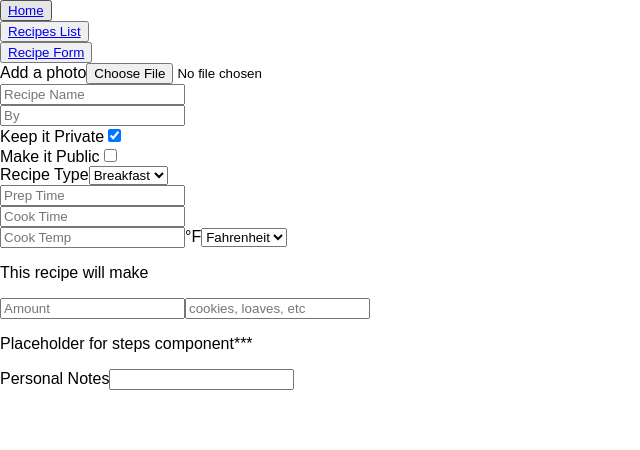
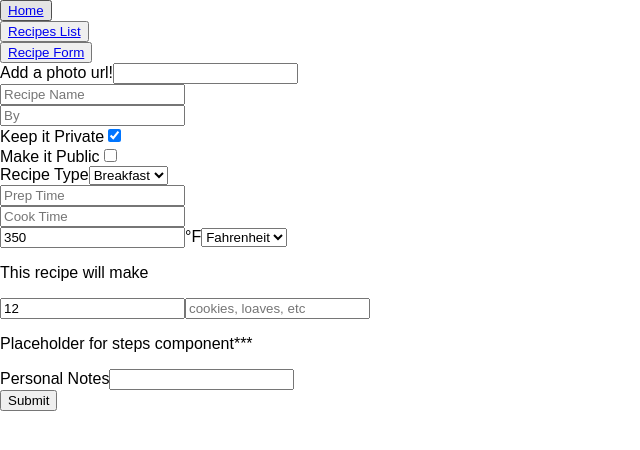
Before and after one commit to anniemaejenkins/BatchMaker, a React (Create React App) app: page /recipeform in a window 1280 px wide. Shown: the top 450 px of the page, without its empty margins (0-640 px from the left). Built offline with nearby package versions, Linux system fonts and the light colour scheme.

Commit message:
form now posts info to parse server

```diff
--- a/src/components/RecipeForm.js
+++ b/src/components/RecipeForm.js
@@ -1,22 +1,25 @@
 import React, { Component } from 'react';
+
+import { PARSE_BASE_URL, PARSE_HEADERS }  from './../utilities/parse.js';
 
 export default class RecipeForm extends Component{
   constructor(props){
     super(props);
     this.state = {
-      photo: '',
+      photoUrl: '',
       recipeName: '',
       author: '',
       private: true,
       recipeType: '',
       prepTime: '',
       cookTime: '',
-      degree: '',
-      temp: '',
-      amount: '',
+      degree: 'Fahrenheit',
+      temp: 350,
+      amount: 12,
       amountNotes: '',
       personalNotes: ''
     };
+
     this._handlePrivacy = this._handlePrivacy.bind(this);
     this._handlePhoto = this._handlePhoto.bind(this);
     this._handleRecipeName = this._handleRecipeName.bind(this);
@@ -29,6 +32,7 @@ export default class RecipeForm extends Component{
     this._handleAmount = this._handleAmount.bind(this);
     this._handleAmountNotes = this._handleAmountNotes.bind(this);
     this._handlePersonalNotes = this._handlePersonalNotes.bind(this);
+    this._addToList = this._addToList.bind(this);
   }
 
   _handlePrivacy() {
@@ -39,7 +43,7 @@ export default class RecipeForm extends Component{
   }
   _handlePhoto(event) {
     this.setState({
-      photo: event.target.value
+      photoUrl: event.target.value
     });
   }
   _handleRecipeName(event) {
@@ -69,7 +73,7 @@ export default class RecipeForm extends Component{
   }
   _handleTemp(event) {
     this.setState({
-      temp: event.target.value
+      temp: Number(event.target.value)
     });
   }
   _handleDegree(event) {
@@ -79,7 +83,7 @@ export default class RecipeForm extends Component{
   }
   _handleAmount(event) {
     this.setState({
-      amount: event.target.value
+      amount: Number(event.target.value)
     });
   }
   _handleAmountNotes(event) {
@@ -92,18 +96,23 @@ export default class RecipeForm extends Component{
       personalNotes: event.target.value
     });
   }
-  // _addToList(event) {
-  //   event.preventDefault();
-  //   let listItem = JSON.stringify(this.state);
-  //
-  //   fetch("https://baby-parse-server.herokuapp.com/recipe", {
-  //     method: "POST",
-  //     body: listItem,
-  //     headers: {
-  //       'Accept': ''
-  //     }
-  //   })
-  // }
+  _addToList(event) {
+    event.preventDefault();
+    console.log(event);
+    console.log(this.state);
+    let listItem = this.state
+    fetch(`${PARSE_BASE_URL}/classes/Recipe`, {
+      method: "POST",
+      body: JSON.stringify(listItem),
+      headers: PARSE_HEADERS
+    })
+    .then(response => {
+      console.log('new recipe added');
+    })
+    .catch(err => {
+      console.log(err)
+    });
+  }
 
     render(){
       return(
@@ -111,8 +120,8 @@ export default class RecipeForm extends Component{
           <form onSubmit={ this._addToList }>
 
             <div>
-              <label htmlFor="photo">Add a photo</label>
-              <input type="file" id="photo" value={ this.state.photo } onChange={ this._handlePhoto } />
+              <label htmlFor="photo">Add a photo url!</label>
+              <input type="text" id="photo" value={ this.state.photo } onChange={ this._handlePhoto } />
             </div>
 
             <div>
@@ -152,7 +161,7 @@ export default class RecipeForm extends Component{
             </div>
 
             <div>
-              <input type="tel" placeholder="Cook Temp" value={ this.state.temp } onChange={ this._handleTemp } />
+              <input type="number" placeholder="Cook Temp" value={ this.state.temp } onChange={ this._handleTemp } />
               <label>°F</label>
               <select placeholder="°F" value={ this.state.degree } onChange={ this._handleDegree }>
                 <option placeholder="Fahrenheit">Fahrenheit</option>
@@ -162,7 +171,7 @@ export default class RecipeForm extends Component{
 
             <div>
               <p>This recipe will make</p>
-              <input type="tel" placeholder="Amount" value={ this.state.amount } onChange={ this._handleAmount }/>
+              <input type="number" placeholder="Amount" value={ this.state.amount } onChange={ this._handleAmount }/>
               <input type="text" placeholder="cookies, loaves, etc" value={ this.state.amountNotes } onChange={ this._handleAmountNotes }/>
             </div>
 
@@ -175,6 +184,10 @@ export default class RecipeForm extends Component{
               <input type="textarea" value={ this.state.personalNotes } onChange={ this._handlePersonalNotes } />
             </div>
 
+            <div>
+              <input type="submit" />
+            </div>
+
           </form>
         </div>
       );
--- /dev/null
+++ b/src/utilities/parse.js
@@ -0,0 +1,5 @@
+export const PARSE_BASE_URL = 'https://baby-parse-server.herokuapp.com';
+export const PARSE_HEADERS = {
+  "X-Parse-Application-Id": "anniejenkins",
+  "X-Parse-REST-API-Key": "cats"
+}
```
